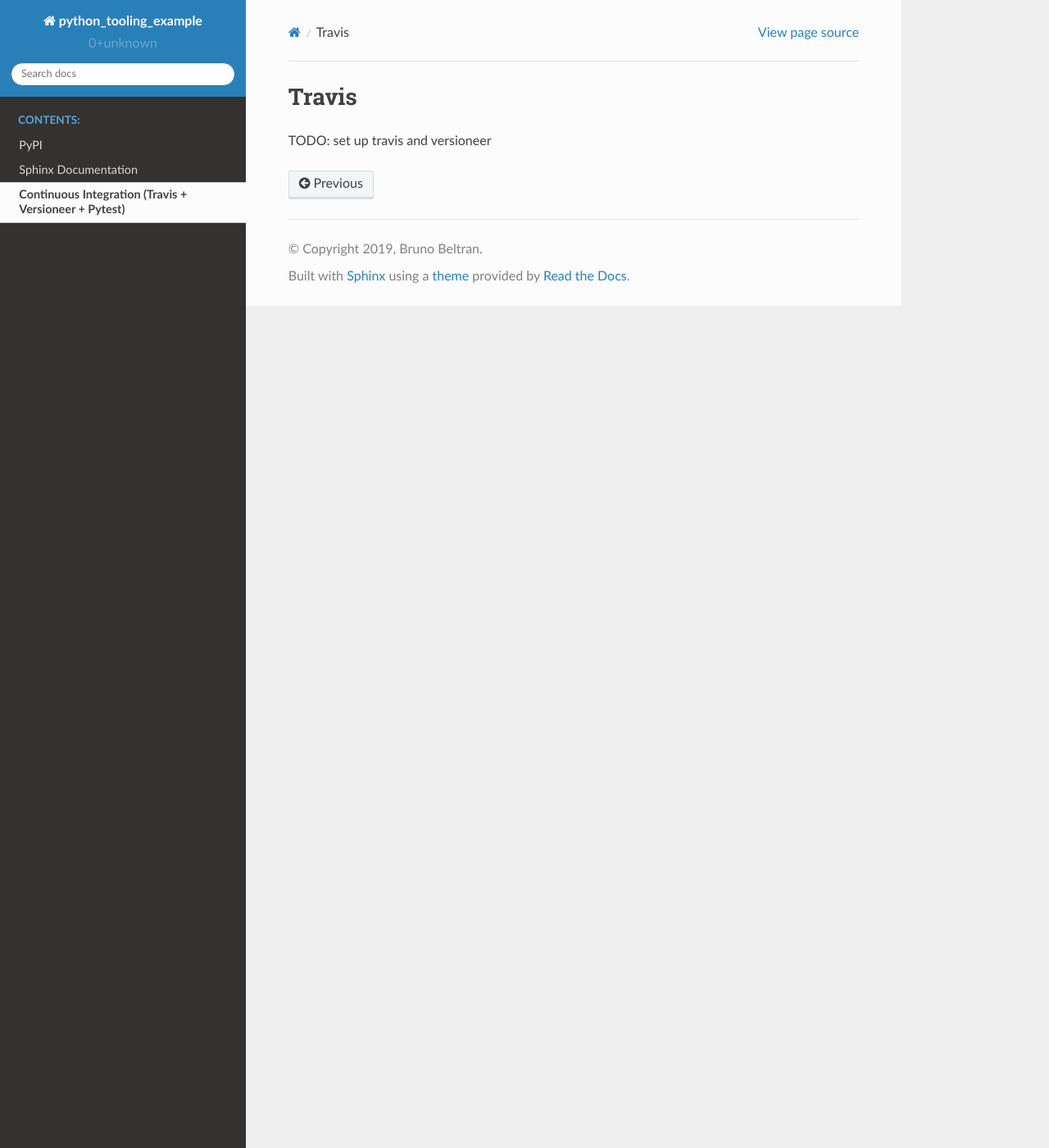
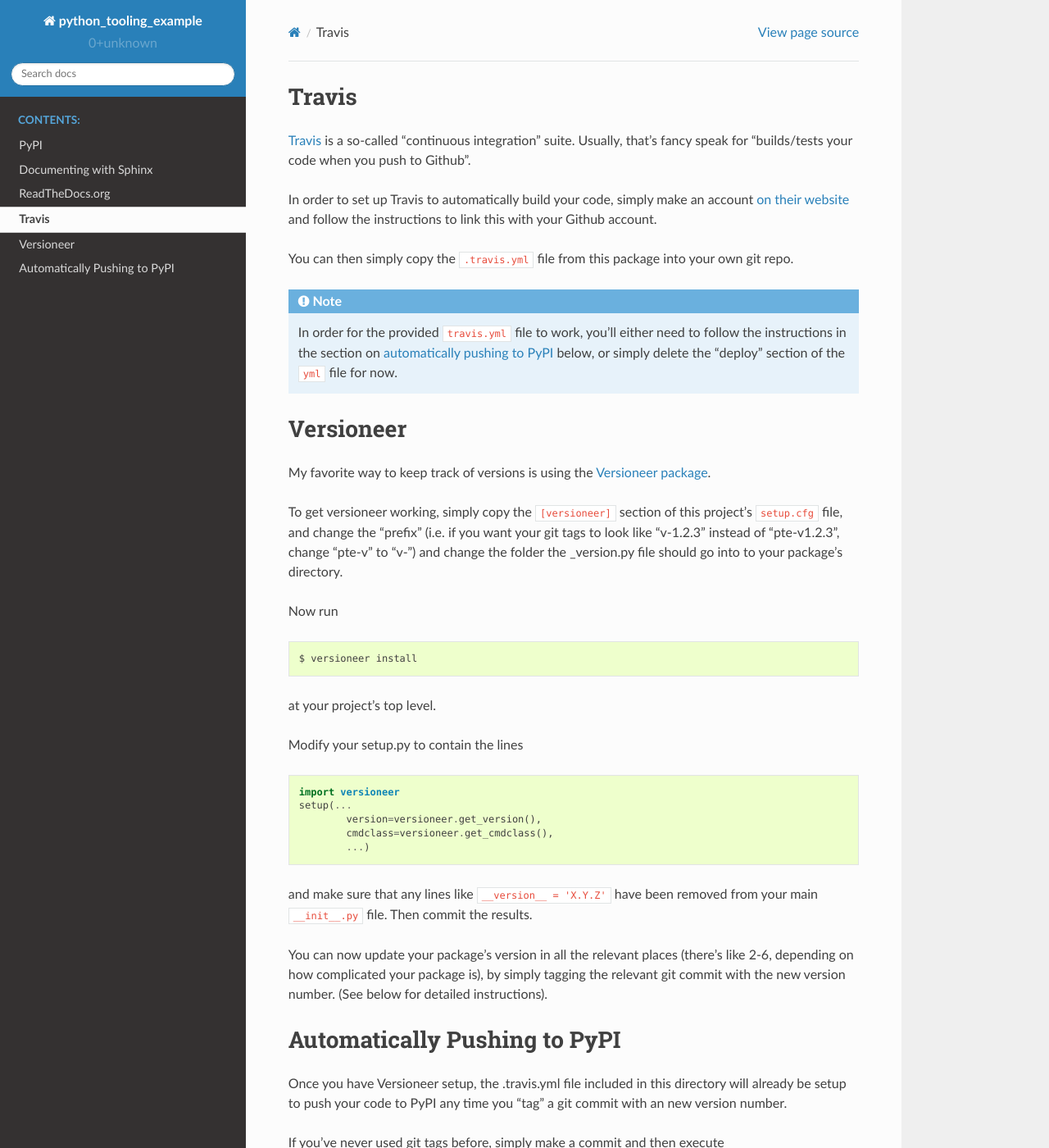
Before and after one commit to brunobeltran/python_tooling_example, a Sphinx documentation site: the page built from doc/source/ci.rst, in a window 1280 px wide and 1400 px high. Shown: the whole window at 82% size. Built offline with Sphinx 7.4.7 and the Read the Docs theme 2.0.0, drawn with Linux system fonts in a browser that asks for light colours; some of the changed text lies outside the part shown.

```diff
--- a/doc/source/ci.rst
+++ b/doc/source/ci.rst
@@ -3,4 +3,94 @@
 Travis
 ======
 
-TODO: set up travis and versioneer
+`Travis <https://travis-ci.org/>`_ is a so-called "continuous integration" suite. Usually, that's
+fancy speak for "builds/tests your code when you push to Github".
+
+
+In order to set up Travis to automatically build your code, simply make an
+account `on their website <https://travis-ci.org/>`_ and follow the instructions
+to link this with your Github account.
+
+You can then simply copy the ``.travis.yml`` file from this package into your
+own git repo.
+
+.. note::
+
+    In order for the provided ``travis.yml`` file to work, you'll either need to
+    follow the instructions in the section on :ref:`automatically pushing to
+    PyPI <auto-pypi>` below, or simply delete the "deploy" section of the
+    ``yml`` file for now.
+
+.. _versioneer:
+
+Versioneer
+==========
+
+My favorite way to keep track of versions is using the `Versioneer
+package <https://github.com/warner/python-versioneer>`_.
+
+To get versioneer working, simply copy the ``[versioneer]`` section of this
+project's ``setup.cfg`` file, and change the "prefix" (i.e. if you want your git
+tags to look like "v-1.2.3" instead of "pte-v1.2.3", change "pte-v" to "v-") and
+change the folder the _version.py file should go into to your package's
+directory.
+
+Now run
+
+.. code-block:: bash
+
+    $ versioneer install
+
+at your project's top level.
+
+Modify your setup.py to contain the lines
+
+.. code-block:: python
+
+    import versioneer
+    setup(...
+            version=versioneer.get_version(),
+            cmdclass=versioneer.get_cmdclass(),
+            ...)
+
+and make sure that any lines like :code:`__version__ = 'X.Y.Z'` have been
+removed from your main ``__init__.py`` file. Then commit the results.
+
+You can now update your package's version in all the relevant places (there's
+like 2-6, depending on how complicated your package is), by simply tagging the
+relevant git commit with the new version number. (See below for detailed
+instructions).
+
+.. _auto-pypi:
+
+Automatically Pushing to PyPI
+=============================
+
+Once you have Versioneer setup, the .travis.yml file included in this directory
+will already be setup to push your code to PyPI any time you "tag" a git commit
+with an new version number.
+
+If you've never used git tags before, simply make a commit and then execute
+
+.. code-block:: bash
+
+    $ git tag  -a TAG-STRING -m "TAG DESCRIPTION"
+
+so for example the commit with this documentation page in it was tagged
+
+.. code-block:: bash
+
+    $ git tag -a pte-v0.0.1 -m "Added pytest, travis, and relevant docs."
+
+You can then make sure the tags are pushed (so that travis sees them when
+building your commit), by pushing with the extra flag for tags
+
+.. code-block:: bash
+
+    $ git push --tags
+
+The only change to the ``.travis.yml`` file required is to follow the
+`instructions on the Travis website
+<https://docs.travis-ci.com/user/deployment/pypi/>`_ for encrypting your PyPI
+password in the Travis configuration file (you'll see mine encrypted there by
+default, under ``deploy -> password -> secure``.
--- a/doc/source/conf.py
+++ b/doc/source/conf.py
@@ -186,3 +186,55 @@
 
 # If true, `todo` and `todoList` produce output, else they produce nothing.
 todo_include_todos = True
+
+
+# -- Manual extensions ------------------------------------------------------
+
+from sphinx.ext.autosummary import Autosummary
+from sphinx.ext.autosummary import get_documenter
+from docutils.parsers.rst import directives
+from sphinx.util.inspect import safe_getattr
+import re
+
+class AutoAutoSummary(Autosummary):
+
+    option_spec = {
+        'methods': directives.unchanged,
+        'attributes': directives.unchanged
+    }
+
+    required_arguments = 1
+
+    @staticmethod
+    def get_members(obj, typ, include_public=None):
+        if not include_public:
+            include_public = []
+        items = []
+        for name in dir(obj):
+            try:
+                documenter = get_documenter(safe_getattr(obj, name), obj)
+            except AttributeError:
+                continue
+            if documenter.objtype == typ:
+                items.append(name)
+        public = [x for x in items if x in include_public or not x.startswith('_')]
+        return public, items
+
+    def run(self):
+        clazz = str(self.arguments[0])
+        try:
+            (module_name, class_name) = clazz.rsplit('.', 1)
+            m = __import__(module_name, globals(), locals(), [class_name])
+            c = getattr(m, class_name)
+            if 'methods' in self.options:
+                _, methods = self.get_members(c, 'method', ['__init__'])
+
+                self.content = ["~%s.%s" % (clazz, method) for method in methods if not method.startswith('_')]
+            if 'attributes' in self.options:
+                _, attribs = self.get_members(c, 'attribute')
+                self.content = ["~%s.%s" % (clazz, attrib) for attrib in attribs if not attrib.startswith('_')]
+        finally:
+            return super(AutoAutoSummary, self).run()
+
+def setup(app):
+    app.add_directive('autoautosummary', AutoAutoSummary)
```
Also changed, not shown: doc/source/docs.rst (+12 -0 lines), doc/source/index.rst (+11 -0 lines), .travis.yml.
